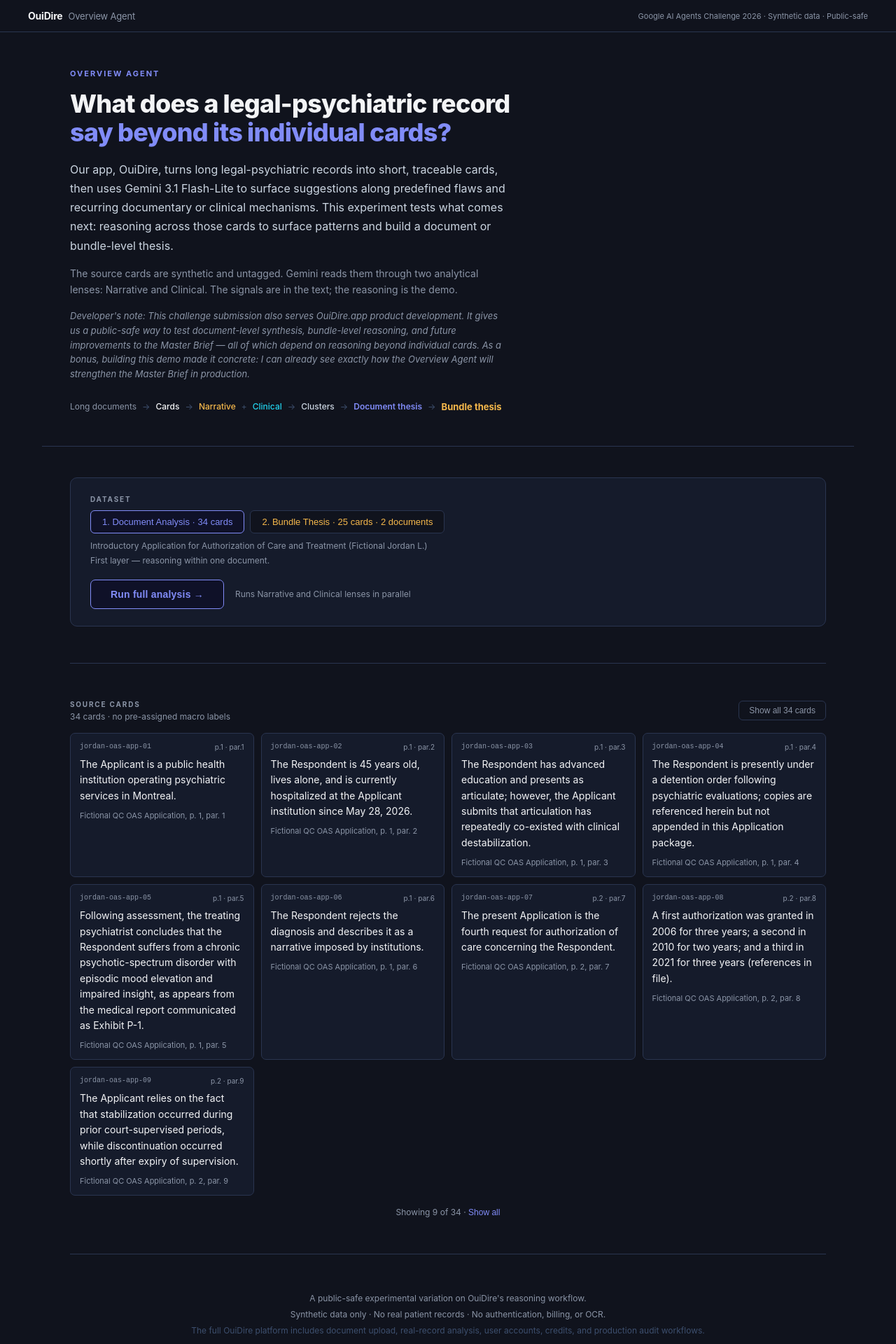
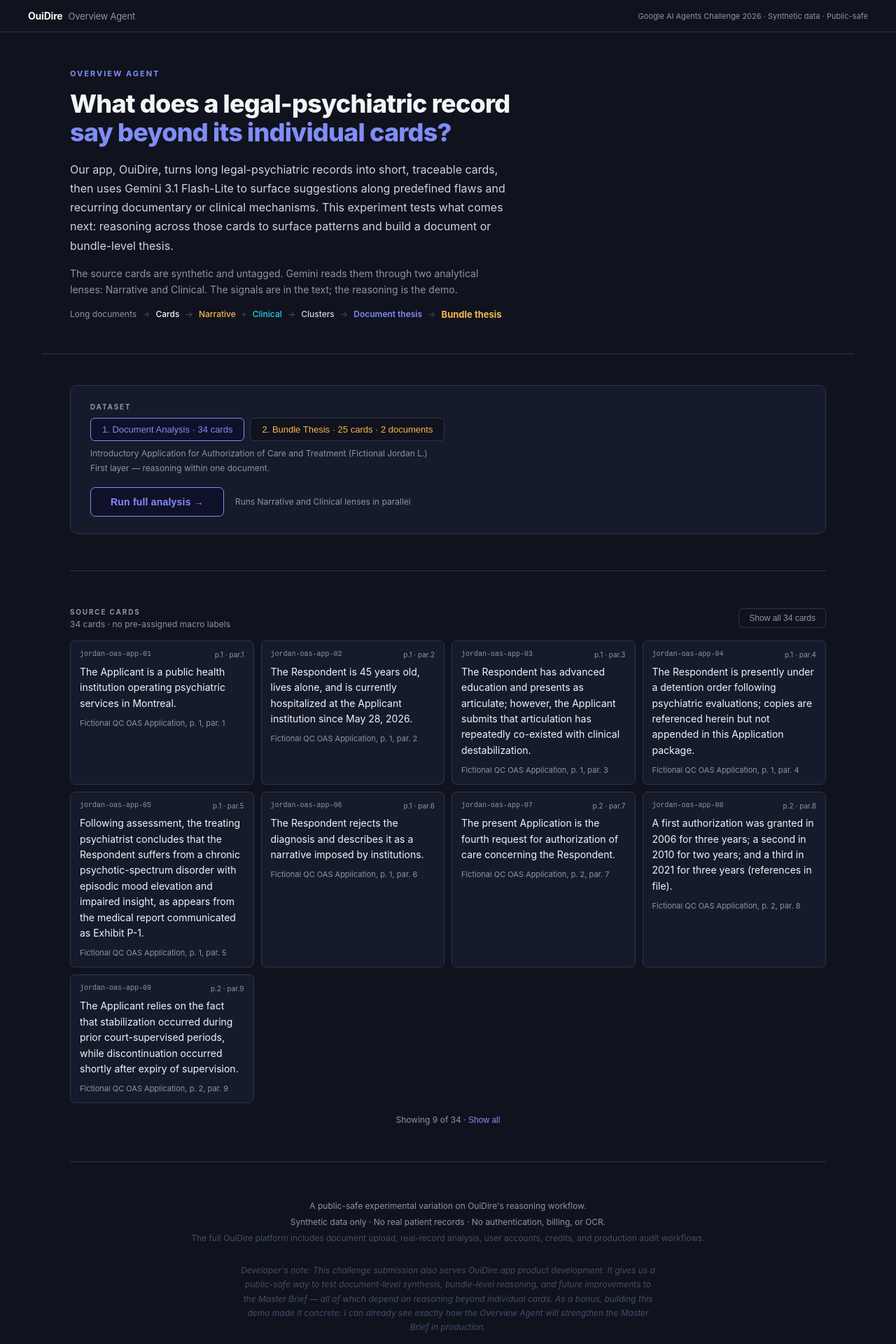
Before and after one commit to peebeeme/ouidire-overview-agent, a Next.js app: page / in a window 1280 px wide. Shown: the top 1920 px of the page at 70% size. Built offline with nearby package versions, Linux system fonts and the light colour scheme.

Commit message:
Move developer's note from hero to page footer

```diff
--- a/app/page.tsx
+++ b/app/page.tsx
@@ -727,9 +727,6 @@ export default function Home() {
         <p style={{ margin: "0 0 16px", fontSize: 14, color: C.muted, lineHeight: 1.65, maxWidth: 620 }}>
           The source cards are synthetic and untagged. Gemini reads them through two analytical lenses: Narrative and Clinical. The signals are in the text; the reasoning is the demo.
         </p>
-        <p style={{ margin: "0 0 28px", fontSize: 13, color: C.muted, lineHeight: 1.6, maxWidth: 620, fontStyle: "italic" }}>
-          Developer&apos;s note: This challenge submission also serves OuiDire.app product development. It gives us a public-safe way to test document-level synthesis, bundle-level reasoning, and future improvements to the Master Brief — all of which depend on reasoning beyond individual cards. As a bonus, building this demo made it concrete: I can already see exactly how the Overview Agent will strengthen the Master Brief in production.
-        </p>
         <div
           style={{
             display: "flex",
@@ -1132,6 +1129,10 @@ export default function Home() {
           </p>
         </div>
 
+        <p style={{ fontSize: 12, color: C.dim, margin: "24px 0 0", lineHeight: 1.7, textAlign: "center" as const, fontStyle: "italic", maxWidth: 600, marginLeft: "auto", marginRight: "auto" }}>
+          Developer&apos;s note: This challenge submission also serves OuiDire.app product development. It gives us a public-safe way to test document-level synthesis, bundle-level reasoning, and future improvements to the Master Brief — all of which depend on reasoning beyond individual cards. As a bonus, building this demo made it concrete: I can already see exactly how the Overview Agent will strengthen the Master Brief in production.
+        </p>
+
       </div>
     </div>
   );
```
